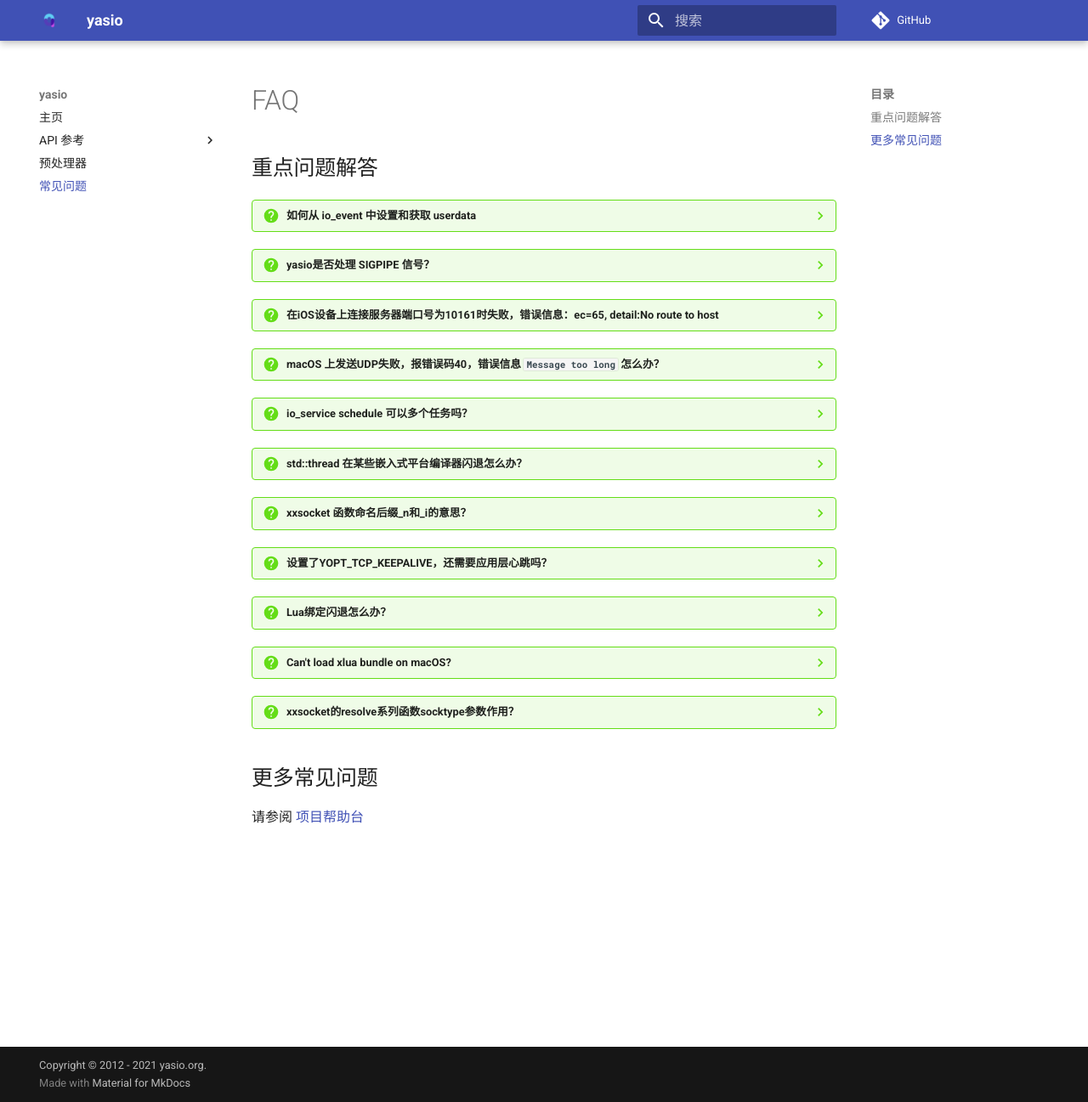
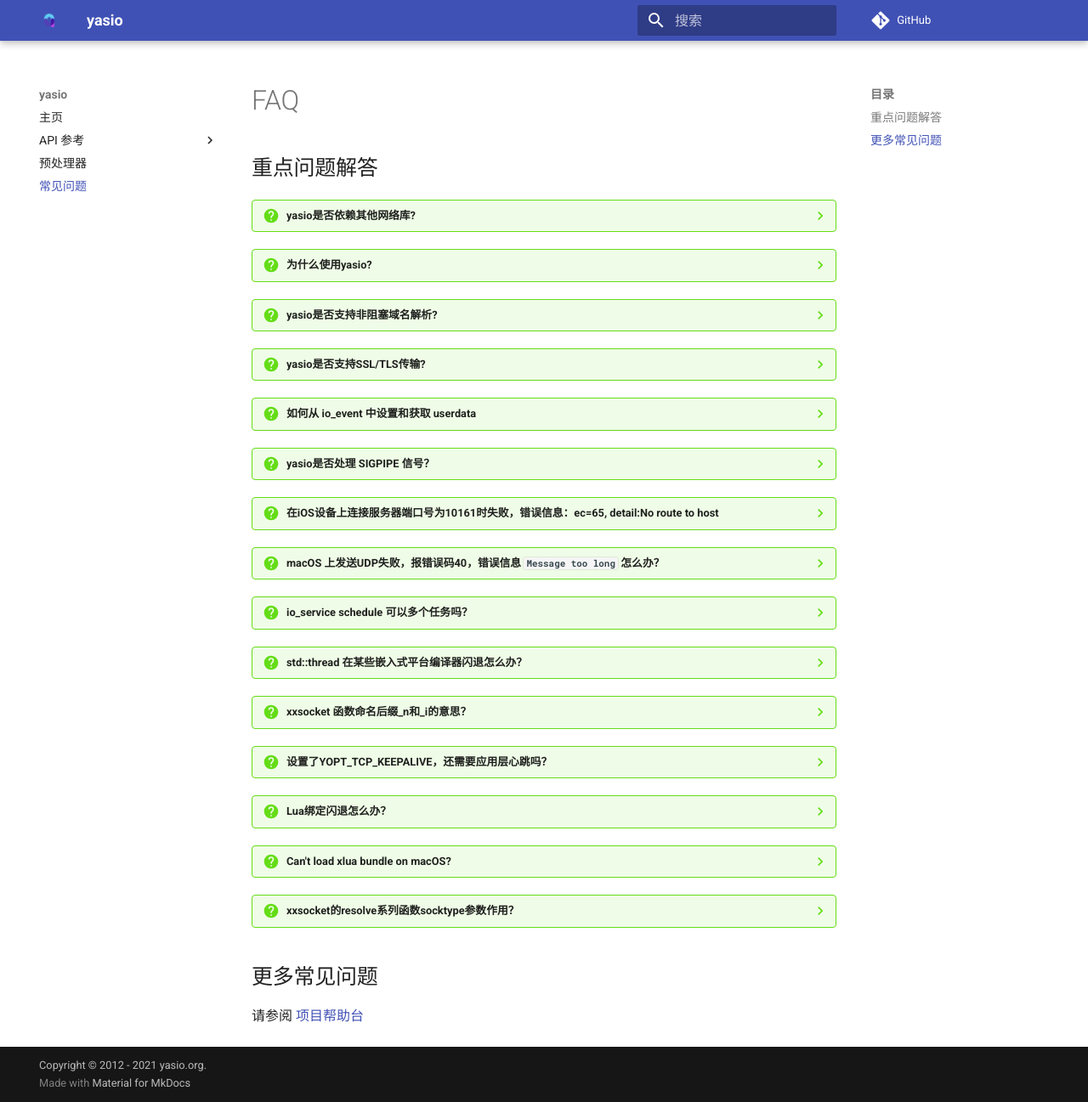
Before and after one commit to yasio/docs-936, an MkDocs documentation site: the page built from docs/faq.md, in a window 1280 px wide and 1297 px high. Shown: the whole window at 85% size. Built offline with MkDocs 1.6.1 and Material for MkDocs 9.7.7, drawn with Linux system fonts in a browser that asks for light colours; comment, search, counter and statistics services are not loaded; some of the changed lines change nothing that is shown.

Commit message:
Update faq.md

```diff
--- a/docs/faq.md
+++ b/docs/faq.md
@@ -1,6 +1,29 @@
 # FAQ
 
 ## 重点问题解答
+
+??? question "yasio是否依赖其他网络库?"
+
+    yasio的核心代码默认不依赖任何第三方库，从作者从业踏入通信行业开始就琢磨着编写一个轻量而好用的通用网络库，
+    xxsocket就是yasio的起源，只有异步消息发送的软中断器提取于boost.asio。
+
+??? question "为什么使用yasio?"
+
+    1. 开源社区已知比较有名的网络库有asio,libevent,libev,libuv，他们提供的都是非常基础的非阻塞多路io复用模型，
+    并且，各平台底层会使用iocp,kqueue,epoll,select等模型，拿来做客户端网络，诸如连接管理，TCP粘包处理等都
+    需要程序员自己处理。
+    2. yasio将连接管理，TCP拆包都封装到了底层。
+    3. yasio将TCP,UDP,KCP统一抽象成Transport更加方便使用。
+    4. yasio更轻量基，所以平台均使用select。
+
+??? question "yasio是否支持非阻塞域名解析?"
+
+    支持，但需要依赖c-ares库，这个库是完全实现DNS协议，并可以很好的和现有select模型结合使用，域名解析无需新开线程。
+    如果不开启c-ares，yasio内部会为每次域名解析开线程。但会默认缓存10分钟，所以也不用担心开线程太频繁。
+
+??? question "yasio是否支持SSL/TLS传输?"
+
+    支持，但需要依赖OpenSSL或者MbedTLS。
 
 ??? question "如何从 io_event 中设置和获取 userdata"
 
```
